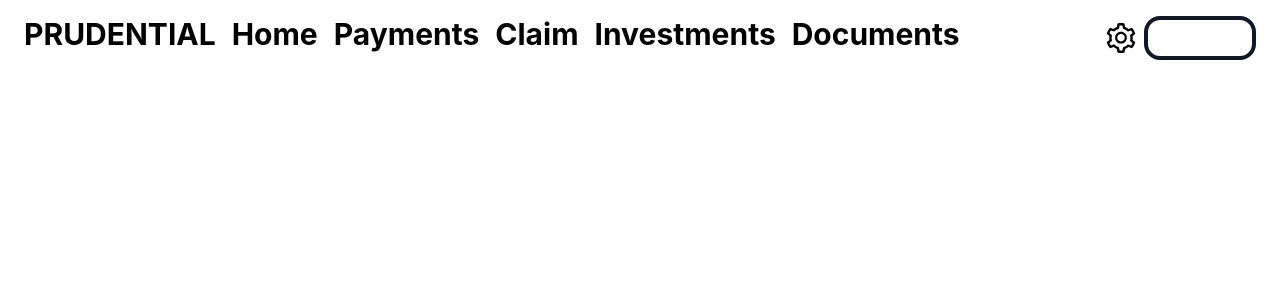
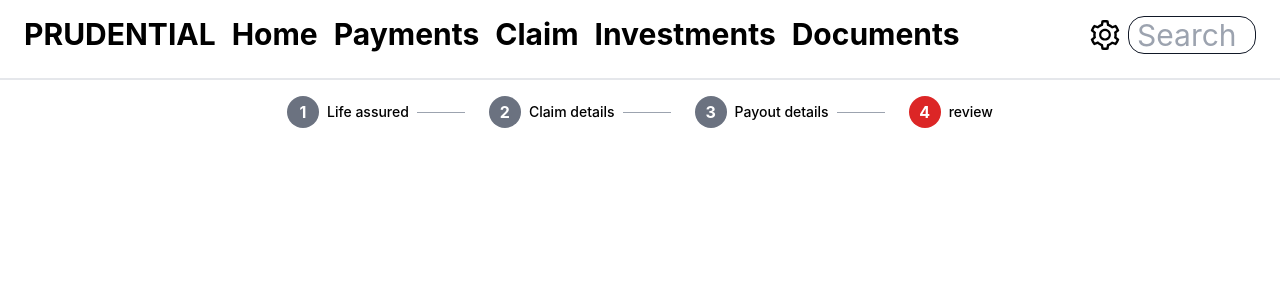
Before and after one commit to caiwenguo1314/questionnaire_exercise_app, a React (Create React App) app: page /form in a window 1280 px wide. Shown: the top 300 px of the page. Built offline with nearby package versions, Linux system fonts and the light colour scheme.

Commit message:
完成步骤调的组件

```diff
--- a/src/components/layout/PageLayout.tsx
+++ b/src/components/layout/PageLayout.tsx
@@ -1,13 +1,23 @@
 import { SettingOutlined } from "@ant-design/icons";
-import React from "react";
+import StepProgress from "components/ui/stepProgress";
+import React, { useEffect } from "react";
 import { Outlet, useNavigate, useLocation } from "react-router-dom";
 
 export default function PageLayout() {
+  // const stepRound =
+  //   "flex border rounded-full w-12 h-12 justify-center items-center";
+  const steps = [
+    { id: 1, label: "Life assured" },
+    { id: 2, label: "Claim details" },
+    { id: 3, label: "Payout details" },
+    { id: 4, label: "review" },
+  ];
+  const current = 4;
   return (
     <div>
       <header className="mt-4">
-        {/* 最外层div */}
-        <div className="flex justify-between mx-6 text-3xl">
+        {/* 导航条和搜索外层div */}
+        <div className="flex justify-between px-6 text-3xl pb-6 border-b-2  ">
           {/* 导航条外层div */}
           <div className="flex gap-4 font-bold">
             <div>PRUDENTIAL</div>
@@ -18,17 +28,33 @@ export default function PageLayout() {
             <div>Documents</div>
           </div>
           {/* 搜索外层div */}
-          <div >
-            <SettingOutlined className="text-3xl"/>
+          <div>
+            <SettingOutlined className="text-3xl" />
             <input
               type="text"
+              placeholder="Search"
               title="My profile"
-              className="w-28 border-4 border-gray-900 rounded-2xl ml-2 "
+              className="w-32 border border-gray-900 rounded-2xl ml-2 pl-2 "
             />
           </div>
         </div>
         {/* 步骤调div */}
-        <div></div>
+        {/* 步骤条外层div */}
+        {/* <div className="flex justify-between max-w-6xl mx-auto mt-4 text-2xl">
+          <div className={`${stepRound}`}>
+            <span className="leading-none">1</span>
+          </div>
+          <div className={stepRound}>
+            <span className="leading-none">2</span>
+          </div>
+          <div className={stepRound}>
+            <span className="leading-none">3</span>
+          </div>
+          <div className={stepRound}>
+            <span className="leading-none">4</span>
+          </div>
+        </div> */}
+        <StepProgress steps={steps} current={current} />
       </header>
     </div>
   );
--- /dev/null
+++ b/src/components/ui/stepProgress.tsx
@@ -0,0 +1,44 @@
+import { useEffect, useState } from "react";
+
+
+
+export default function StepProgress({steps, current}: {steps: {id:number,label:string}[], current: number}) {
+  const [currentStep, setCurrentStep] = useState(1);
+  /* 解决从外界传入current及时渲染 */
+  useEffect(() => {
+    setCurrentStep(current);
+  }, [current])
+
+  return (
+    <div className="flex items-center justify-center space-x-4 p-4">
+      {steps.map((step, index) => (
+        <div key={step.id} className="flex items-center">
+          <div
+            className={`w-8 h-8 flex items-center justify-center rounded-full text-white font-bold cursor-pointer transition-all duration-300
+              ${
+                currentStep === step.id
+                  ? "bg-red-600"
+                  : currentStep > step.id
+                  ? "bg-gray-500"
+                  : "bg-gray-300"
+              }
+            `}
+            onClick={() => setCurrentStep(step.id)}
+          >
+            {step.id}
+          </div>
+          <span
+            className={`ml-2 text-sm font-medium ${
+              currentStep >= step.id ? "text-black" : "text-gray-400"
+            }`}
+          >
+            {step.label}
+          </span>
+          {index < steps.length - 1 && (
+            <div className="w-12 h-px bg-gray-400 mx-2"></div>
+          )}
+        </div>
+      ))}
+    </div>
+  );
+}
```
